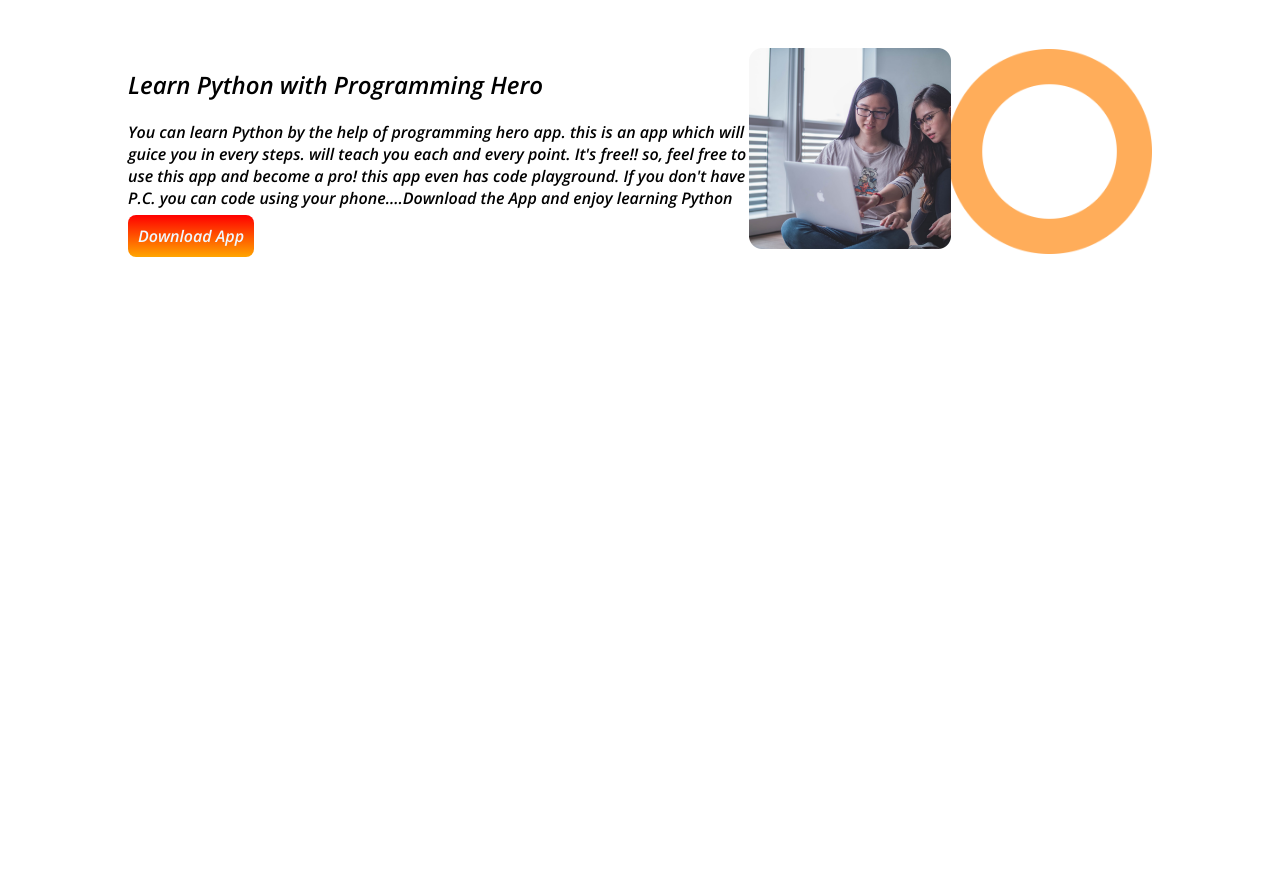
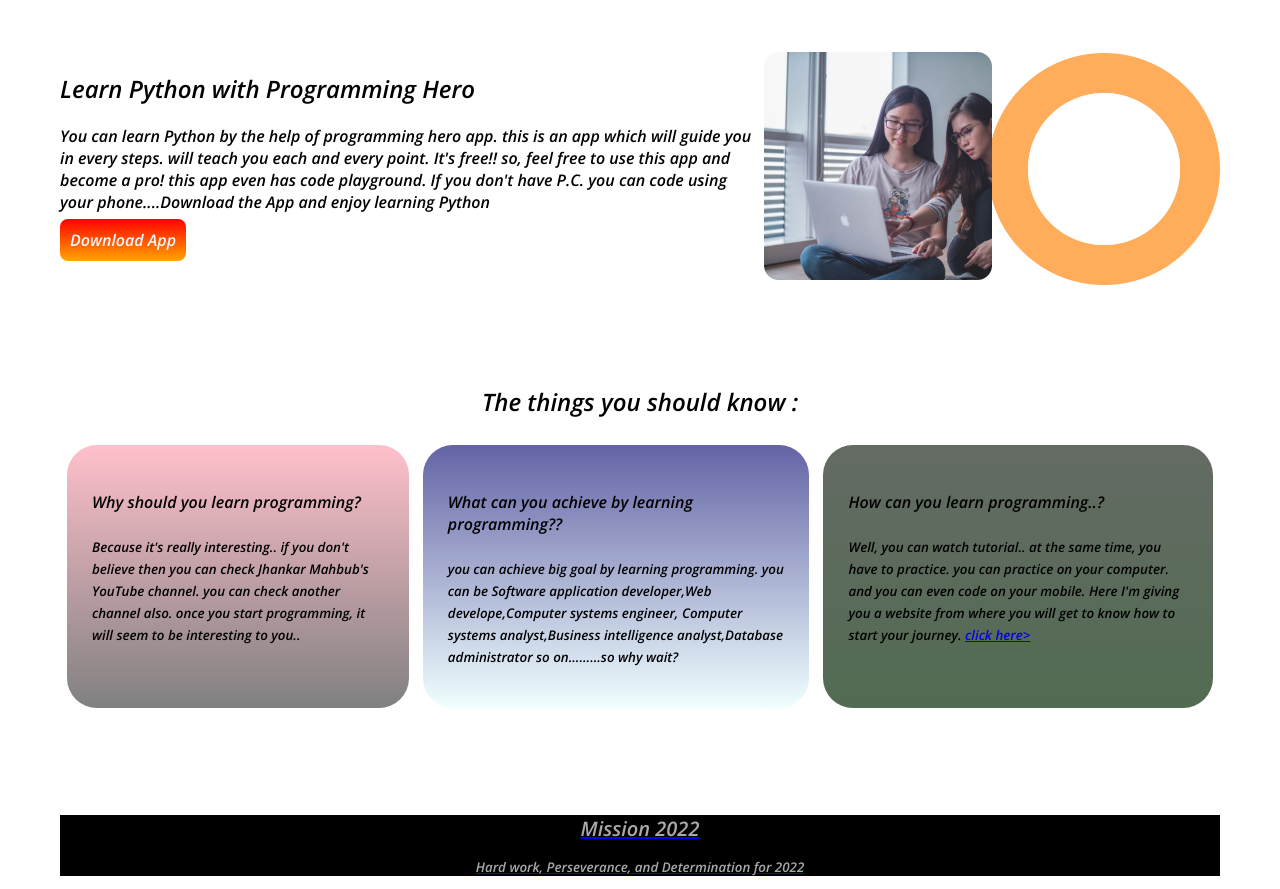
Before and after one commit to reyanazim17/Mission-2022-1st, a plain HTML site: page index.html in a window 1280 px wide. Shown: the part 1400-2289 px from the top of the page. Before the commit the page ends 1901 px from the top, so only its background shows below. Drawn offline with nearby package versions, Linux system fonts and the light colour scheme.

Commit message:
assingment completed

```diff
--- a/index.html
+++ b/index.html
@@ -15,14 +15,15 @@
     <div class="border-image"><h1 >Stay Focused on</h1>
     <h1 class="orange">Mission 2022</h1></div>
     <section class="flexible with-margin">
-    <div><p>in 2022, I decided to do start web delelopment course. I was very much inspired by Jhanker Mahbub.I leant python from his YouTube tutorial. I was very fascinated by the way he teaches programming.that's how my love for programming started growing. And in december 2021, I decided to take the course. I did! I'm trying my best to keep pace with the process.In-sha-Allah I'll achieve my goal to be a junior Web Developer(in 2022).. If you wanna fall in love with programming too,you can visit Jhanker Mahbub's YouTube channel</p>
+    <div><p>
+        In 2022, I decided to do start web delelopment course. I was very much inspired by Jhanker Mahbub.I leant python from his YouTube tutorial. I was very fascinated by the way he teaches programming.that's how my love for programming started growing. And in december 2021, I decided to take the course. I did! I'm trying my best to keep pace with the process.In-sha-Allah I'll achieve my goal to be a junior Web Developer(in 2022).. If you wanna fall in love with programming too,you can visit Jhankar Mahbub's YouTube channel</p>
     <a target="blank" class="explore" href="https://www.youtube.com/channel/UCs2cWnd7Sb1eXT-50oMOxlw">Explore more</a>
-<p><small> down to learn more</small></p></div>
+<p><small>scroll down to learn more</small></p></div>
     <div><img class= "flexible" src="person/person-0.png" alt=""></div>
 </section>
 
 
-    <h1 id="align">My Mission In <span class="orange">2022</span></h1>
+    <h1 class="align">My Mission In <span class="orange">2022</span></h1>
 
     <section class="flexible">
 
@@ -66,7 +67,7 @@
 
         <section class="flexible short">
             <div><h1>Learn Python with Programming Hero</h1>
-            <p>You can learn Python by the help of programming hero app. this is an app which will guice you in every steps. will teach you each and every point. It's free!! so, feel free to use this app and become a pro! this app even has code playground. If you don't have P.C. you can code using your phone....Download the App and enjoy learning Python</p>
+            <p>You can learn Python by the help of programming hero app. this is an app which will guide you in every steps. will teach you each and every point. It's free!! so, feel free to use this app and become a pro! this app even has code playground. If you don't have P.C. you can code using your phone....Download the App and enjoy learning Python</p>
             <a class="explore" target="blank" href="https://play.google.com/store/apps/details?id=com.learnprogramming.codecamp&hl=en&gl=US">Download App</a></div>
 
             <div>
@@ -76,16 +77,38 @@
 
         </section>
 
+        <h2 class="align">The things you should know :</h2>
+        <section class="flexible">
 
-        <section class="flexible">
-            <div>
-                <h3></h3>
+            <div id="pink">
+              <h4>Why should you learn programming?</h4>
+              <p><small>Because it's really interesting.. if you don't believe then you can check Jhankar Mahbub's YouTube channel. you can check another channel also. once you start programming, it will seem to be interesting to you..</small></p>
+
+            </div>
+            <div id="blue">
+                <h4>What can you achieve by learning programming??</h4>
+                <p><small>
+                    you can achieve big goal by learning programming. you can be Software application developer,Web develope,Computer systems engineer, Computer systems analyst,Business intelligence analyst,Database administrator so on.........so why wait?</small>
+
+
+                </p>
+            </div>
+            <div id="green">
+                <h4>
+                    How can you learn programming..?
+                </h4>
+                <p><small>Well, you can watch tutorial.. at the same time, you have to practice. you can practice on your computer. and you can even code on your mobile. Here I'm giving you a website from where you will get to know how to start your journey. <a target="blank" href="https://www.bluehost.com/resources/6-essential-steps-to-success-for-learning-how-to-code/?utm_source=google&utm_medium=genericsearch&gclid=Cj0KCQiAw9qOBhC-ARIsAG-rdn4qfdcSuekaVsiD9ljp3CxkmIHBSQp57i0QU8N7GOxfdu5k1Nho1_oaAkU4EALw_wcB&gclsrc=aw.ds">click here</a</small>></p>
 
             </div>
 
 
 
         </section>
+        <footer>
+            <h2>Mission 2022</h2>
+            <p>Hard work, Perseverance, and Determination for 2022</p>
+
+        </footer>
 
 
 
--- a/style.css
+++ b/style.css
@@ -1,6 +1,9 @@
 body {
     font-family: 'Open Sans', sans-serif;
-    margin: 10%;
+    margin: 60px;
+
+
+    margin-bottom: 0%;
 
 
 }
@@ -23,6 +26,7 @@
 
     section{
         margin-bottom: 100px;
+
     }
 
 
@@ -36,7 +40,7 @@
         border-image-slice: 1;
 
     }
-    #align{
+    .align{
         text-align: center;
     }
    .shadow{
@@ -81,3 +85,29 @@
          background-position:right;
          background-size: 20%;
      }
+     #pink{
+         background-image: linear-gradient(pink,gray);
+         margin: 7px;
+         padding: 25px;
+         border-radius: 30px;
+     }
+     #blue{
+         background-image: linear-gradient(rgb(99, 99, 165),azure);
+         margin:7px;
+         padding: 25px;
+         border-radius: 30PX;
+     }
+     #green{
+         background-image: linear-gradient(rgb(100, 107, 100),rgb(82, 107, 82));
+         margin:7px;
+         padding: 25px;
+         border-radius: 30PX;
+     }
+     footer {
+         background-color: black;
+         text-align: center;
+         color: darkgrey;
+
+
+
+     }
```
